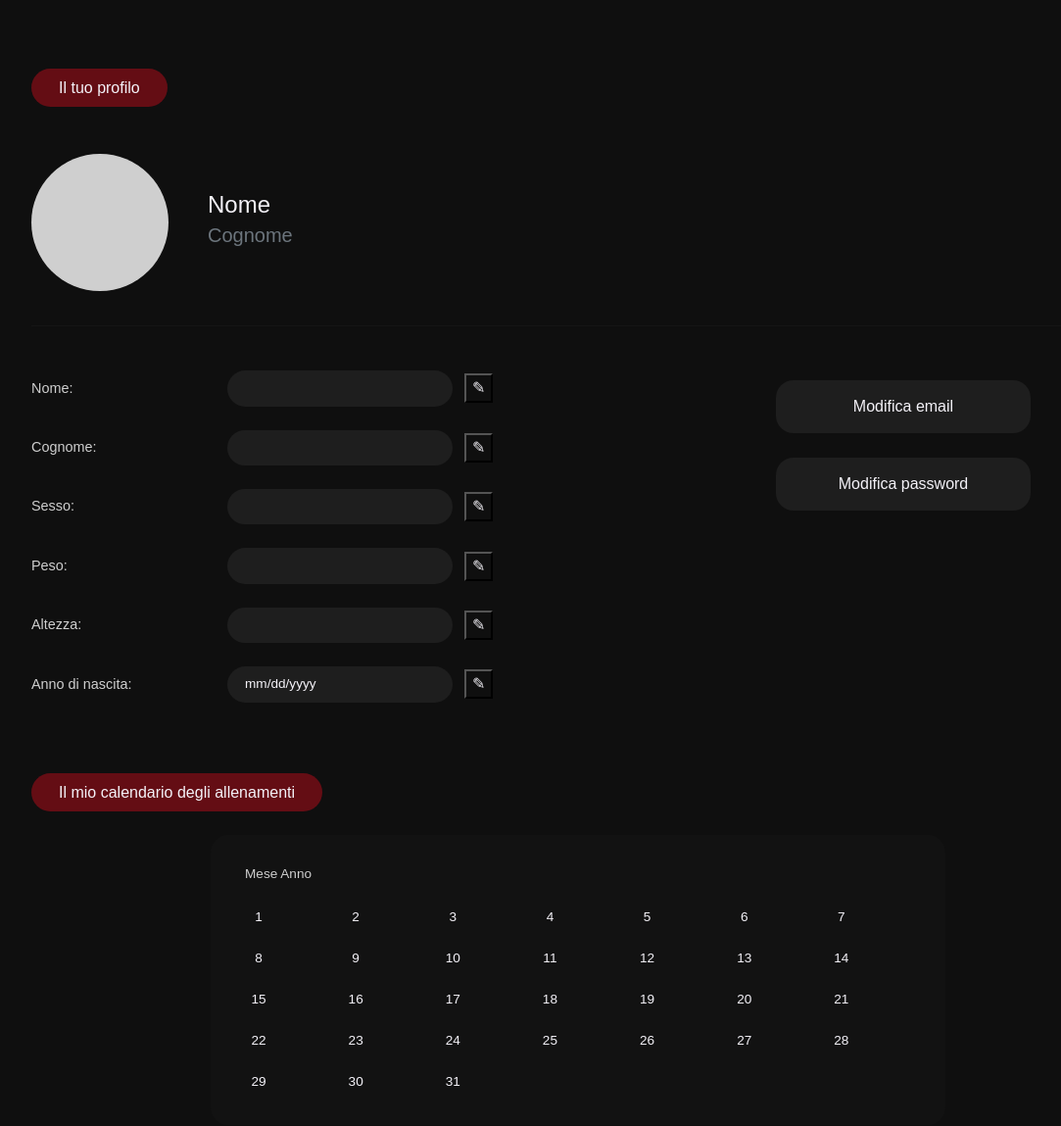
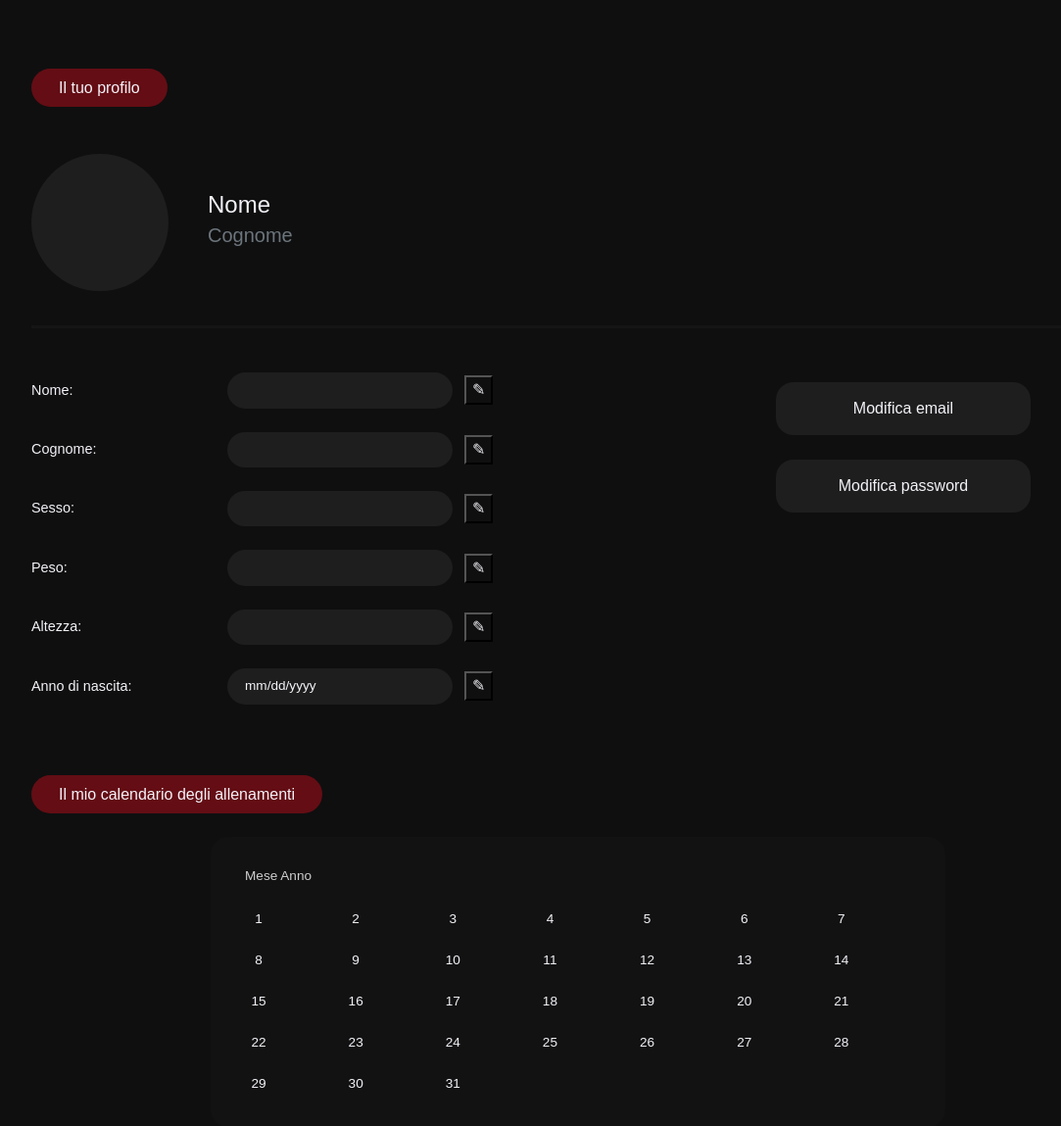
Before and after one commit to lisbethSalander07/GymEats, a PHP site: page /profilo.html in a window 1280 px wide. Shown: the part 132-1281 px from the top of the page at 98% size, without its empty margins (50-1133 px from the left). Run offline with PHP 8.4, Linux system fonts and the light colour scheme; some web fonts are replaced.

Commit message:
Update profilo.css

```diff
--- a/profilo.css
+++ b/profilo.css
@@ -83,12 +83,12 @@ html {
     width: 140px;
     height: 140px;
     border-radius: 50%;
-    background-color: #CFCFCF;
+    background-color: var(--third);
 }
 
 /* Divider */
 .profile-divider {
-    height: 1px;
+    height: 3px;
     background-color: #2A2A2A;
     border: none;
     margin-bottom: 45px;
@@ -104,7 +104,7 @@ html {
 .profile-label {
     width: 200px;
     font-size: 0.9rem;
-    color: #cfcfcf;
+    color: var(--text);
 }
 
 .profile-input {
```
